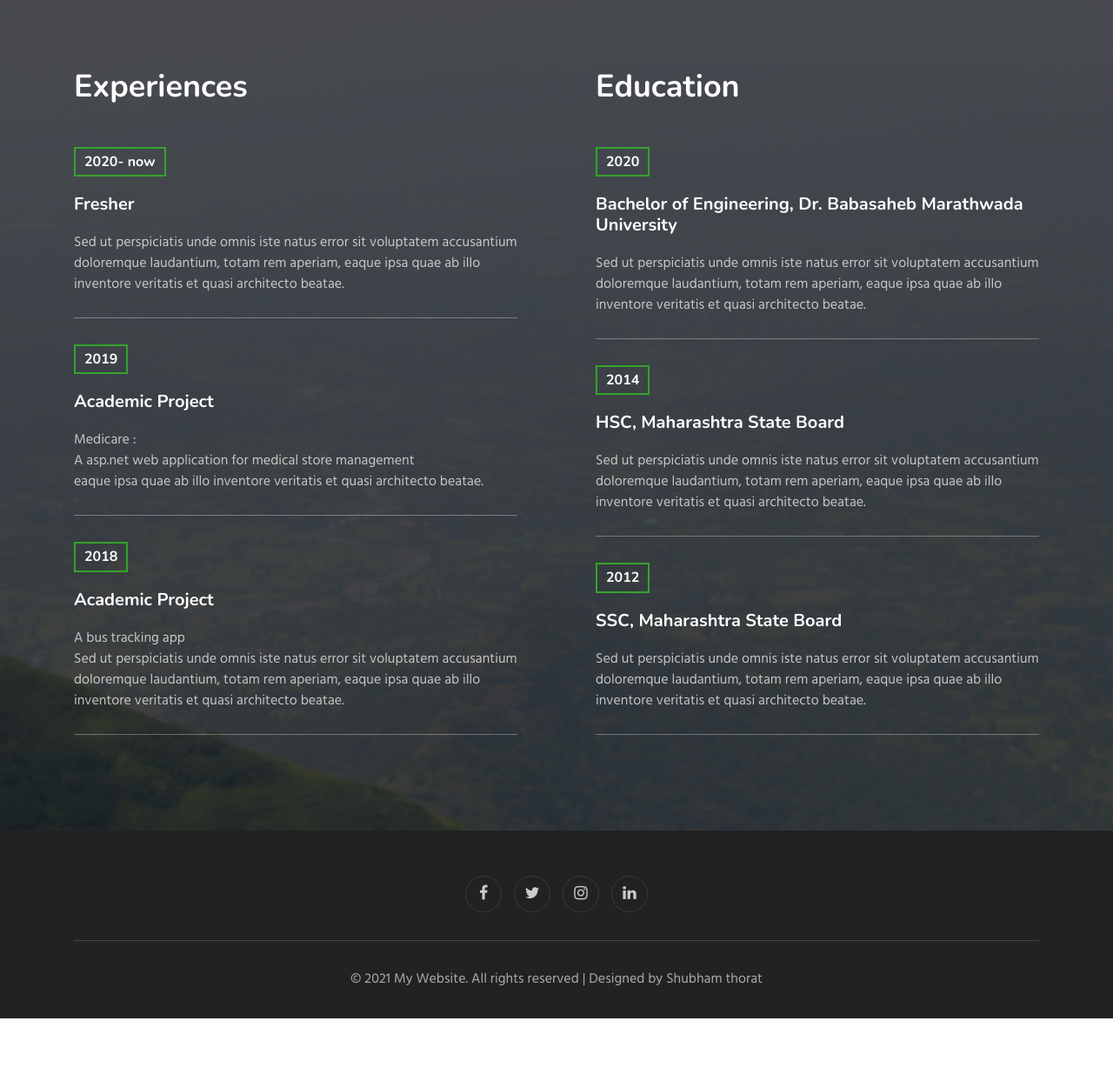
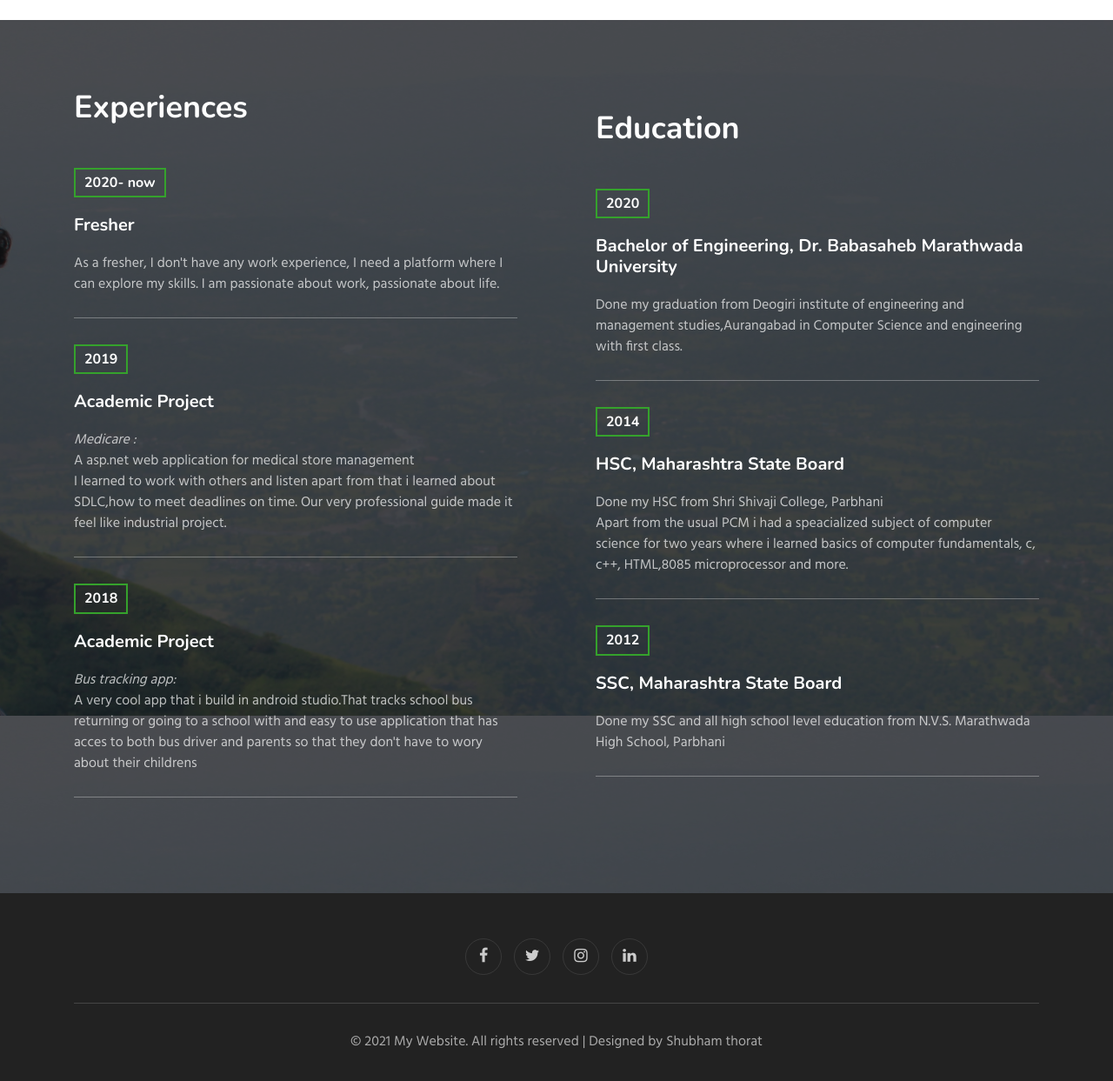
Before and after one commit to net-wizard/CICD-1, a Flask app: page / in a window 1280 px wide. Shown: the part 2740-3983 px from the top of the page at 87% size. Before the commit the page ends 3911 px from the top, so only its background shows below. Run offline with Flask 2, Linux system fonts and the light colour scheme; some libraries are stand-ins or nearby versions.

Commit message:
Added about me

```diff
--- a/templates/index.html
+++ b/templates/index.html
@@ -1,4 +1,3 @@
-
 <!doctype html>
 <html lang="en">
   <head>
@@ -55,8 +54,7 @@
             <div class="slider-info banner-view text-center">
               <div class="banner-info container">
                 <img src="{{url_for('static', filename='/images/c1.jpg')}}" alt="about image" class="img-fluid">
-                <h3 class="banner-text mt-5">Hello, I’m Shubham Thorat
-                  </h3>
+                <h3 class="banner-text mt-5">Hello, I’m Shubham Thorat </h3>
                   <p class="my-4 mb-5">Software Engineer</p><br>
 
               </div>
@@ -71,9 +69,9 @@
 <div class="skills-bars py-5">
  <div class="container py-md-3">
   <div class="heading text-center mx-auto">
-    <h3 class="head">Welcome To My Site</h3>
+    <h3 class="head">Welcome to my site</h3>
     <p class="my-3 head">
-       Some of my key skills
+      Thanks for dropping by feel free to browse through everything. And don't forget to give me your insights  <a  href="{{url_for('contact')}}">here </a>which will be very valueable for my career growth. </p>
      </p>
 
     </div>
@@ -131,7 +129,7 @@
 			<div class="heading text-center mx-auto">
                 <h3 class="head text-white">I'm Available For Hire</h3>
                 <p class="my-3 head text-white">
-                  DevOps is my favorite domain. I love to work on these Tools
+                  love to work on these Tools
                 </p>
               </div>
 			<div class="middle-section grid-column text-center mt-5 pt-3">
@@ -185,7 +183,7 @@
                 <div class="d-grid grid-col-3">
                     <div class="product">
                         <a href="{{url_for('static', filename='/Skill/flask.jpeg')}}" data-lightbox="example-set"
-                            data-title="Lorem ipsum dolor sit amet consectetur adipisicing elit. Numquam architecto, ex veritatis">
+                            data-title="Flask is a micro web framework written in Python.">
                             <figure>
                                 <img src="{{url_for('static', filename='/Skill/flask.jpeg')}}" class="img-responsive" alt="" />
                             </figure>
@@ -194,7 +192,7 @@
                     </div>
                     <div class="product">
                         <a href="{{url_for('static', filename='/Skill/Linux.jpeg')}}" data-lightbox="example-set"
-                            data-title="Lorem ipsum dolor sit amet consectetur adipisicing elit. Numquam architecto, ex veritatis">
+                            data-title="Linux">
                             <figure>
                                 <img src="{{url_for('static', filename='/Skill/Linux.jpeg')}}" class="img-responsive" alt="" />
                             </figure>
@@ -203,7 +201,7 @@
                     </div>
                     <div class="product">
                         <a href="{{url_for('static', filename='/Skill/mysql.jpeg')}}" data-lightbox="example-set"
-                            data-title="Lorem ipsum dolor sit amet consectetur adipisicing elit. Numquam architecto, ex veritatis">
+                            data-title="MySQL is an open-source relational database management system.">
                             <figure>
                                 <img src="{{url_for('static', filename='/Skill/mysql.jpeg')}}" class="img-responsive" alt="" />
                             </figure>
@@ -212,7 +210,7 @@
                     </div>
                     <div class="product">
                       <a href="{{url_for('static', filename='/Skill/Docker.jpeg')}}" data-lightbox="example-set"
-                          data-title="">
+                          data-title="Docker is a set of platform as a service products that use OS-level virtualization to deliver software in packages called containers. ">
                           <figure>
                               <img src="{{url_for('static', filename='/Skill/Docker.jpeg')}}" class="img-responsive" alt="" />
                           </figure>
@@ -221,7 +219,7 @@
                   </div>
                   <div class="product">
                     <a href="{{url_for('static', filename='/Skill/py.jpeg')}}" data-lightbox="example-set"
-                        data-title="Lorem ipsum dolor sit amet consectetur adipisicing elit. Numquam architecto, ex veritatis">
+                        data-title="Python is an interpreted high-level general-purpose programming language. ">
                         <figure>
                             <img src="{{url_for('static', filename='/Skill/py.jpeg')}}" class="img-responsive" alt="" />
                         </figure>
@@ -230,7 +228,7 @@
                 </div>
                 <div class="product">
                   <a href="{{url_for('static', filename='/Skill/Jenkins.jpeg')}}" data-lightbox="example-set"
-                      data-title="Lorem ipsum dolor sit amet consectetur adipisicing elit. Numquam architecto, ex veritatis">
+                      data-title="Jenkins is a free and open source automation server. ">
                       <figure>
                           <img src="{{url_for('static', filename='/Skill/Jenkins.jpeg')}}" class="img-responsive" alt="" />
                       </figure>
@@ -246,7 +244,7 @@
                 <div class="d-grid grid-col-3">
                     <div class="product">
                         <a href="{{url_for('static', filename='/Skill/Docker.jpeg')}}" data-lightbox="example-set"
-                            data-title="">
+                            data-title="Docker is a set of platform as a service products that use OS-level virtualization to deliver software in packages called containers.">
                             <figure>
                                 <img src="{{url_for('static', filename='/Skill/Docker.jpeg')}}" class="img-responsive" alt="" />
                             </figure>
@@ -255,7 +253,7 @@
                     </div>
                     <div class="product">
                         <a href="{{url_for('static', filename='/Skill/Jenkins.jpeg')}}" data-lightbox="example-set"
-                            data-title="Lorem ipsum dolor sit amet consectetur adipisicing elit. Numquam architecto, ex veritatis">
+                            data-title="Jenkins is a free and open source automation server. ">
                             <figure>
                                 <img src="{{url_for('static', filename='/Skill/Jenkins.jpeg')}}" class="img-responsive" alt="" />
                             </figure>
@@ -264,7 +262,7 @@
                     </div>
                     <div class="product">
                         <a href="{{url_for('static', filename='/Skill/git.jpeg')}}" data-lightbox="example-set"
-                            data-title="Lorem ipsum dolor sit amet consectetur adipisicing elit. Numquam architecto, ex veritatis">
+                            data-title="Git is version control tool">
                             <figure>
                                 <img src="{{url_for('static', filename='/Skill/git.jpeg')}}" class="img-responsive" alt="" />
                             </figure>
@@ -279,7 +277,7 @@
                 <div class="d-grid grid-col-3">
                     <div class="product">
                         <a href="{{url_for('static', filename='/Skill/c.jpeg')}}" data-lightbox="example-set"
-                            data-title="Lorem ipsum dolor sit amet consectetur adipisicing elit. Numquam architecto, ex veritatis">
+                            data-title="C a programming language">
                             <figure>
                                 <img src="{{url_for('static', filename='/Skill/c.jpeg')}}" class="img-responsive" alt="" />
                             </figure>
@@ -288,7 +286,7 @@
                     </div>
                     <div class="product">
                         <a href="{{url_for('static', filename='/Skill/java.jpeg')}}" data-lightbox="example-set"
-                            data-title="Lorem ipsum dolor sit amet consectetur adipisicing elit. Numquam architecto, ex veritatis">
+                            data-title="Java">
                             <figure>
                                 <img src="{{url_for('static', filename='/Skill/java.jpeg')}}" class="img-responsive" alt="" />
                             </figure>
@@ -297,7 +295,7 @@
                     </div>
                     <div class="product">
                         <a href="{{url_for('static', filename='/Skill/py.jpeg')}}" data-lightbox="example-set"
-                            data-title="Lorem ipsum dolor sit amet consectetur adipisicing elit. Numquam architecto, ex veritatis">
+                            data-title="Python">
                             <figure>
                                 <img src="{{url_for('static', filename='/Skill/py.jpeg')}}" class="img-responsive" alt="" />
                             </figure>
@@ -311,7 +309,7 @@
                 <div class="d-grid grid-col-3">
                     <div class="product">
                         <a href="{{url_for('static', filename='/Skill/tableau.jpeg')}}" data-lightbox="example-set"
-                            data-title="Lorem ipsum dolor sit amet consectetur adipisicing elit. Numquam architecto, ex veritatis">
+                            data-title="Tableau a data visualization tool">
                             <figure>
                                 <img src="{{url_for('static', filename='/Skill/tableau.jpeg')}}" class="img-responsive" alt="" />
                             </figure>
@@ -320,7 +318,7 @@
                     </div>
                     <div class="product">
                         <a href="{{url_for('static', filename='/Skill/excel.jpeg')}}" data-lightbox="example-set"
-                            data-title="Lorem ipsum dolor sit amet consectetur adipisicing elit. Numquam architecto, ex veritatis">
+                            data-title="Microsoft office Excel">
                             <figure>
                                 <img src="{{url_for('static', filename='/Skill/excel.jpeg')}}" class="img-responsive" alt="" />
                             </figure>
@@ -329,7 +327,7 @@
                     </div>
                     <div class="product">
                       <a href="{{url_for('static', filename='/Skill/ML.jpeg')}}" data-lightbox="example-set"
-                          data-title="Lorem ipsum dolor sit amet consectetur adipisicing elit. Numquam architecto, ex veritatis">
+                          data-title="Machine learning">
                           <figure>
                               <img src="{{url_for('static', filename='/Skill/ML.jpeg')}}" class="img-responsive" alt="" />
                           </figure>
@@ -354,17 +352,21 @@
 					<div class="experience-top">
             <h5>2020- now</h5>
 						<h4>Fresher</h4>
-						<p class="my-3 text-white">Sed ut perspiciatis unde omnis iste natus error sit voluptatem accusantium doloremque laudantium, totam rem aperiam, eaque ipsa quae ab illo inventore veritatis et quasi architecto beatae.</p>
+						<p class="my-3 text-white">
+              As a fresher, I don't have any work experience,
+              I need a platform where I can explore my skills.
+              I am passionate about work, passionate about life.
+              </p>
             </div>
             <div class="experience-top">
               <h5>2019</h5>
               <h4>Academic Project</h4>
-              <p class="my-3 text-white">Medicare :<br> A asp.net web application for medical store management<br>eaque ipsa quae ab illo inventore veritatis et quasi architecto beatae.</p>
+              <p class="my-3 text-white"><i>Medicare :</i><br> A asp.net web application for medical store management<br>I learned to work with others and listen apart from that i learned about SDLC,how to meet deadlines on time. Our very professional guide made it feel like industrial project.</p>
               </div>
               <div class="experience-top">
                 <h5>2018</h5>
                 <h4>Academic Project</h4>
-                <p class="my-3 text-white">A bus tracking app <br>Sed ut perspiciatis unde omnis iste natus error sit voluptatem accusantium doloremque laudantium, totam rem aperiam, eaque ipsa quae ab illo inventore veritatis et quasi architecto beatae.</p>
+                <p class="my-3 text-white"><i>Bus tracking app:</i> <br>A very cool app that i build in android studio.That tracks school bus returning or going to a school with and easy to use application that has acces to both bus driver and parents so that they don't have to wory about their childrens</p>
                 </div>
 					</div>
 					<div class="column2">
@@ -372,17 +374,19 @@
             <div class="experience-top">
               <h5>2020</h5>
               <h4>Bachelor of Engineering, Dr. Babasaheb Marathwada University</h4>
-              <p class="my-3 text-white">Sed ut perspiciatis unde omnis iste natus error sit voluptatem accusantium doloremque laudantium, totam rem aperiam, eaque ipsa quae ab illo inventore veritatis et quasi architecto beatae.</p>
+              <p class="my-3 text-white">Done my graduation from Deogiri institute of engineering and management studies,Aurangabad
+                in Computer Science and engineering with first class.
+              </p>
               </div>
               <div class="experience-top">
                 <h5>2014</h5>
                 <h4>HSC, Maharashtra State Board</h4>
-                <p class="my-3 text-white">Sed ut perspiciatis unde omnis iste natus error sit voluptatem accusantium doloremque laudantium, totam rem aperiam, eaque ipsa quae ab illo inventore veritatis et quasi architecto beatae.</p>
+                <p class="my-3 text-white">Done my HSC from Shri Shivaji College, Parbhani<br>Apart from the usual PCM i had a speacialized subject of computer science for two years where i learned basics of computer fundamentals, c, c++, HTML,8085 microprocessor and more.</p>
                 </div>
                 <div class="experience-top">
                   <h5>2012</h5>
                   <h4>SSC, Maharashtra State Board</h4>
-                  <p class="my-3 text-white">Sed ut perspiciatis unde omnis iste natus error sit voluptatem accusantium doloremque laudantium, totam rem aperiam, eaque ipsa quae ab illo inventore veritatis et quasi architecto beatae.</p>
+                  <p class="my-3 text-white">Done my SSC and all high school level education from N.V.S. Marathwada High School, Parbhani</p>
                   </div>
 					</div>
 			</div>
```
Also changed, not shown: templates/about.html (+23 -11 lines).
